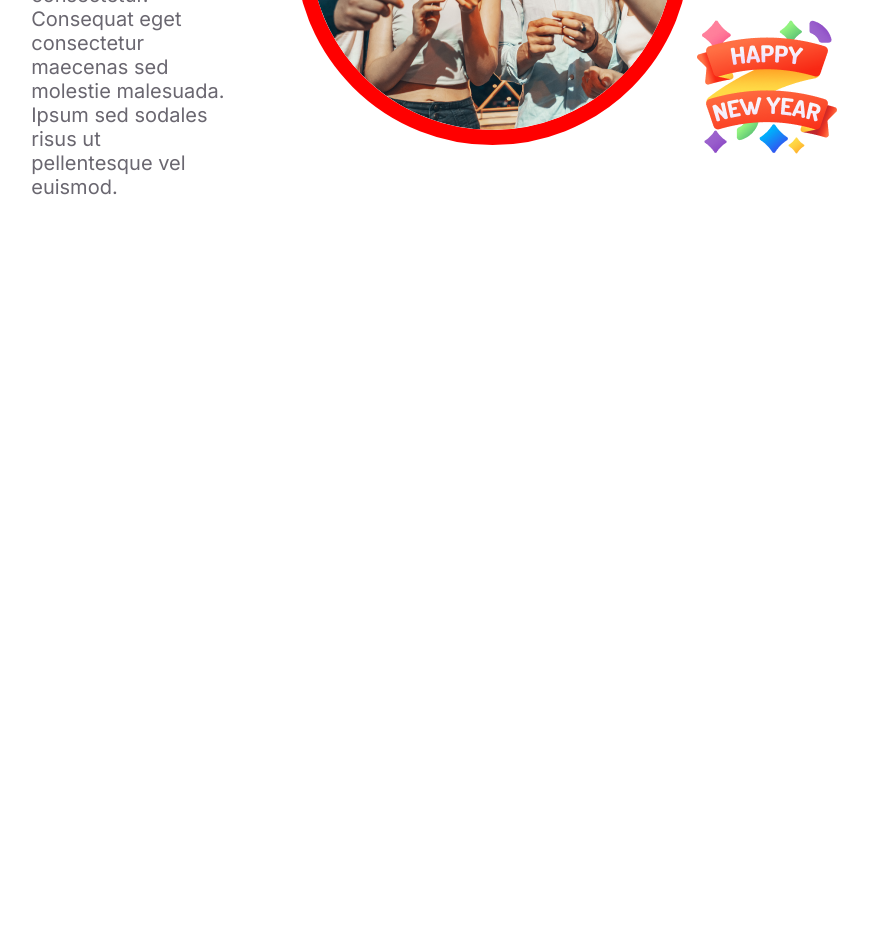
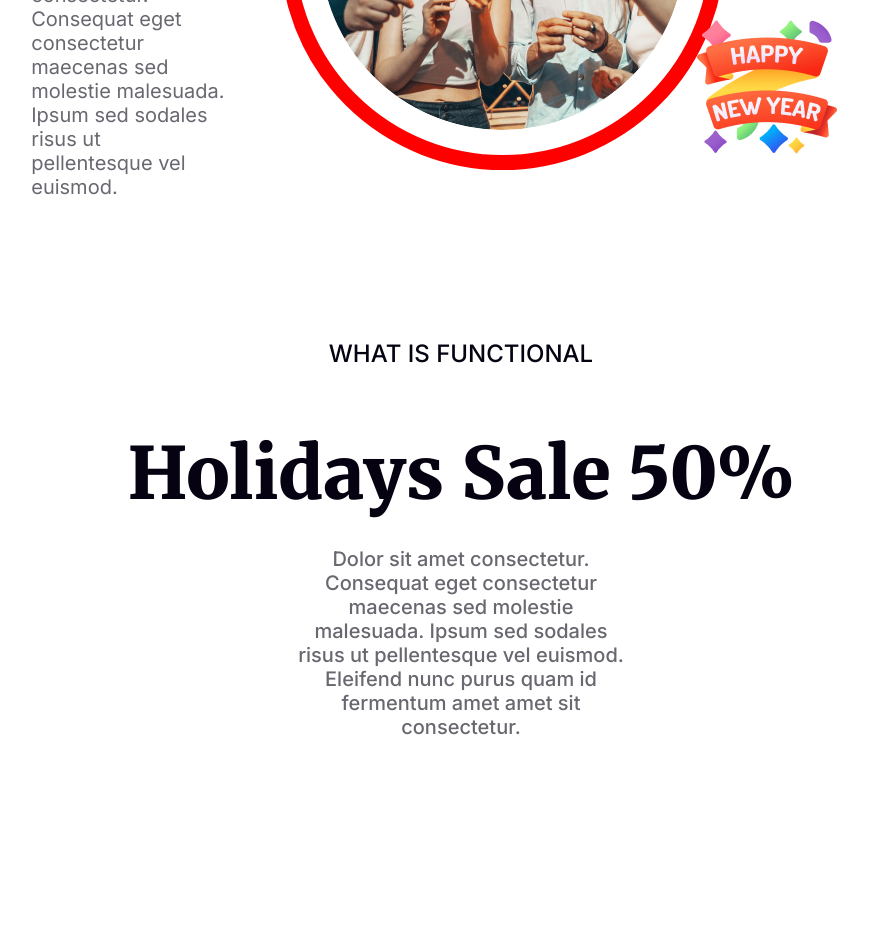
Before and after one commit to Antor4q/assignment-web-1, a plain HTML site: page index.html in a window 1280 px wide. Shown: the part 3278-4220 px from the top of the page, without its empty margins (179-1048 px from the left). Before the commit the page ends 3617 px from the top, so only its background shows below. Drawn offline with Linux system fonts and the light colour scheme.

Commit message:
new content added again

```diff
--- a/index.html
+++ b/index.html
@@ -68,6 +68,19 @@
                 </div>
             </div>
         </section>
+        <section>
+            <div class="conteiner-thired">
+                <div class="content-description">
+                    <h5>WHAT IS FUNCTIONAL</h5>
+                    <h1>Holidays Sale 50%</h1>
+                    <p>Dolor sit amet consectetur. Consequat eget consectetur maecenas sed
+                        molestie malesuada. Ipsum sed sodales risus ut pellentesque vel euismod. Eleifend nunc purus quam id fermentum amet amet sit consectetur.</p>
+                </div>
+                <div class="images-div">
+
+                </div>
+            </div>
+        </section>
     </main>
     <footer>
 
--- a/styles/style.css
+++ b/styles/style.css
@@ -35,6 +35,7 @@ font-family: 'Merriweather', serif; */
 
     font-weight: 900;
 }
+
 /* section related styles */
 .sec1-content{
     align-items: center;
@@ -199,7 +200,8 @@ font-style: normal;
 font-weight: 400;
 }
 .content-img img{
-    border: 15px solid #F00;
+    border: 25px solid #FFF;
+    outline: 15px solid #F00;
     border-radius:50%;
 }
 .content-descrip2 h2{
@@ -210,3 +212,37 @@ font-weight: 400;
 
     font-weight: 700;
 }
+.conteiner-thired{
+    width:68%;
+    max-width: 1320px;
+    height:600px;
+    margin:0 auto;
+    text-align: center;
+
+}
+.content-description h5{
+    color: #070211;
+
+    font-family: Inter;
+    font-size: 24px;
+
+    font-weight: 500;
+    margin-bottom:0px;
+}
+.content-description h1{
+    color: #070211;
+    font-family: Merriweather;
+    font-size: 72px;
+
+    font-weight: 900;
+    margin-bottom:28px;
+}
+.content-description p{
+    color: rgba(7, 2, 17, 0.60);
+
+    text-align: center;
+    font-family: Inter;
+    font-size: 20px;
+    padding:0px 266px;
+    font-weight: 500;
+}
```
